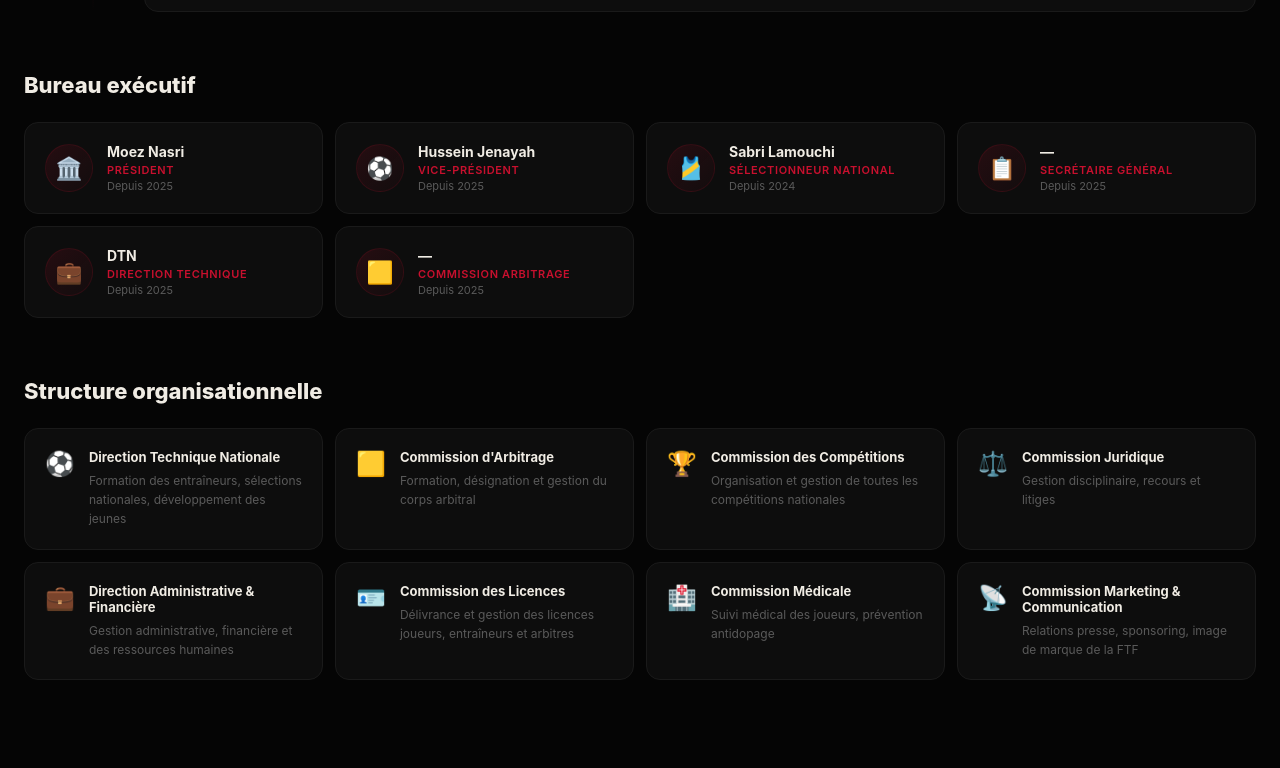
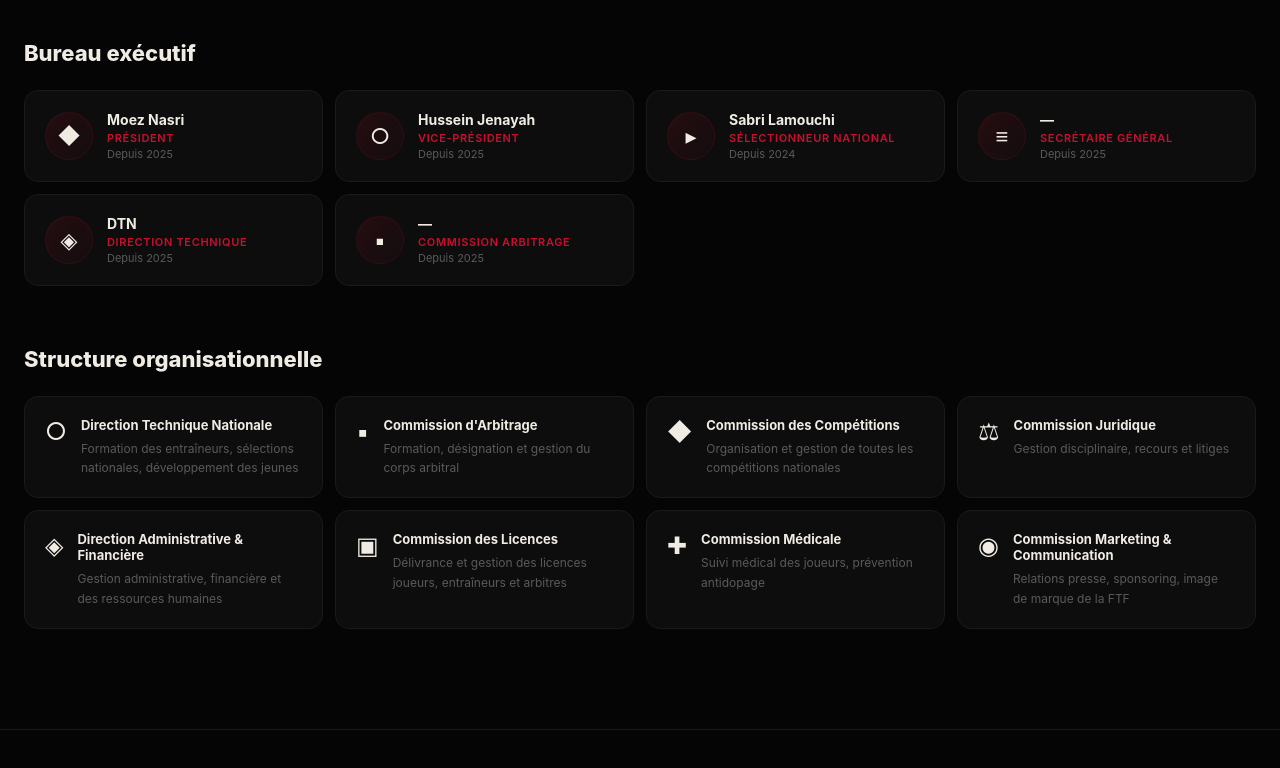
Before and after one commit to Mohammedjebali/ftf-demo, a Next.js app: page /a-propos in a window 1280 px wide. Shown: the part 1822-2590 px from the top of the page. Built offline with nearby package versions, Linux system fonts and the light colour scheme.

Commit message:
feat: custom FTF favicon, remove all childish emojis replaced with clean symbols/text

```diff
--- a/app/a-propos/page.tsx
+++ b/app/a-propos/page.tsx
@@ -22,23 +22,23 @@
 ];
 
 const BOARD = [
-  { role: "Président", name: "Moez Nasri", since: "2025", emoji: "🏛️" },
-  { role: "Vice-Président", name: "Hussein Jenayah", since: "2025", emoji: "⚽" },
-  { role: "Sélectionneur National", name: "Sabri Lamouchi", since: "2024", emoji: "🎽" },
-  { role: "Secrétaire Général", name: "—", since: "2025", emoji: "📋" },
-  { role: "Direction Technique", name: "DTN", since: "2025", emoji: "💼" },
-  { role: "Commission Arbitrage", name: "—", since: "2025", emoji: "🟨" },
+  { role: "Président", name: "Moez Nasri", since: "2025", emoji: "◆" },
+  { role: "Vice-Président", name: "Hussein Jenayah", since: "2025", emoji: "○" },
+  { role: "Sélectionneur National", name: "Sabri Lamouchi", since: "2024", emoji: "▸" },
+  { role: "Secrétaire Général", name: "—", since: "2025", emoji: "≡" },
+  { role: "Direction Technique", name: "DTN", since: "2025", emoji: "◈" },
+  { role: "Commission Arbitrage", name: "—", since: "2025", emoji: "▪" },
 ];
 
 const DEPTS = [
-  { name: "Direction Technique Nationale", icon: "⚽", desc: "Formation des entraîneurs, sélections nationales, développement des jeunes" },
-  { name: "Commission d'Arbitrage", icon: "🟨", desc: "Formation, désignation et gestion du corps arbitral" },
-  { name: "Commission des Compétitions", icon: "🏆", desc: "Organisation et gestion de toutes les compétitions nationales" },
-  { name: "Commission Juridique", icon: "⚖️", desc: "Gestion disciplinaire, recours et litiges" },
-  { name: "Direction Administrative & Financière", icon: "💼", desc: "Gestion administrative, financière et des ressources humaines" },
-  { name: "Commission des Licences", icon: "🪪", desc: "Délivrance et gestion des licences joueurs, entraîneurs et arbitres" },
-  { name: "Commission Médicale", icon: "🏥", desc: "Suivi médical des joueurs, prévention antidopage" },
-  { name: "Commission Marketing & Communication", icon: "📡", desc: "Relations presse, sponsoring, image de marque de la FTF" },
+  { name: "Direction Technique Nationale", icon: "○", desc: "Formation des entraîneurs, sélections nationales, développement des jeunes" },
+  { name: "Commission d'Arbitrage", icon: "▪", desc: "Formation, désignation et gestion du corps arbitral" },
+  { name: "Commission des Compétitions", icon: "◆", desc: "Organisation et gestion de toutes les compétitions nationales" },
+  { name: "Commission Juridique", icon: "⚖", desc: "Gestion disciplinaire, recours et litiges" },
+  { name: "Direction Administrative & Financière", icon: "◈", desc: "Gestion administrative, financière et des ressources humaines" },
+  { name: "Commission des Licences", icon: "▣", desc: "Délivrance et gestion des licences joueurs, entraîneurs et arbitres" },
+  { name: "Commission Médicale", icon: "✚", desc: "Suivi médical des joueurs, prévention antidopage" },
+  { name: "Commission Marketing & Communication", icon: "◉", desc: "Relations presse, sponsoring, image de marque de la FTF" },
 ];
 
 export default function AProposPage() {
@@ -85,14 +85,14 @@
         {/* Mission / Vision */}
         <div style={{ display: "grid", gridTemplateColumns: "1fr 1fr", gap: "24px", marginBottom: "60px" }} className="mobile-col">
           <div className="card" style={{ padding: "32px" }}>
-            <div style={{ fontSize: "32px", marginBottom: "16px" }}>🎯</div>
+            <div style={{ width: "40px", height: "3px", background: "#c8102e", borderRadius: "2px", marginBottom: "20px" }} />
             <h2 style={{ color: TEXT, fontWeight: 800, fontSize: "18px", marginBottom: "12px" }}>Notre Mission</h2>
             <p style={{ color: MUTED, fontSize: "14px", lineHeight: 1.8 }}>
               Développer, promouvoir et gérer le football tunisien à tous les niveaux — amateur, professionnel, féminin et jeunes — dans le respect des règles de la FIFA et de la CAF. Nous nous engageons à renforcer les infrastructures sportives, former les acteurs du football et représenter dignement la Tunisie sur la scène internationale.
             </p>
           </div>
           <div className="card" style={{ padding: "32px" }}>
-            <div style={{ fontSize: "32px", marginBottom: "16px" }}>🌟</div>
+            <div style={{ width: "40px", height: "3px", background: "#e8c547", borderRadius: "2px", marginBottom: "20px" }} />
             <h2 style={{ color: TEXT, fontWeight: 800, fontSize: "18px", marginBottom: "12px" }}>Notre Vision</h2>
             <p style={{ color: MUTED, fontSize: "14px", lineHeight: 1.8 }}>
               Faire du football tunisien un modèle en Afrique du Nord et sur le continent africain, en investissant dans la formation des jeunes talents, la modernisation des compétitions et le développement du football féminin. Qualifier la Tunisie régulièrement pour les plus grandes compétitions mondiales.
--- a/app/contact/page.tsx
+++ b/app/contact/page.tsx
@@ -53,7 +53,7 @@
 
             <div style={{ display: "flex", flexDirection: "column", gap: "16px", marginBottom: "40px" }}>
               {[
-                { icon: "📍", label: "Adresse", value: "Avenue Mohamed Ali Akid\nCité Olympique, Tunis 1003" },
+                { icon: "▸", label: "Adresse", value: "Avenue Mohamed Ali Akid\nCité Olympique, Tunis 1003" },
                 { icon: "📞", label: "Téléphone", value: "+216 71 802 321\n+216 71 802 322" },
                 { icon: "📠", label: "Fax", value: "+216 71 802 323" },
                 { icon: "✉️", label: "Email général", value: "contact@ftf.org.tn" },
@@ -169,7 +169,7 @@
                 </div>
                 <div style={{ position: "relative", textAlign: "center", zIndex: 1 }}>
                   <div style={{ width: "48px", height: "48px", borderRadius: "50%", background: RED, display: "flex", alignItems: "center", justifyContent: "center", margin: "0 auto 12px", boxShadow: `0 0 0 8px rgba(200,16,46,0.2)` }}>
-                    <span style={{ color: "#fff", fontSize: "20px" }}>📍</span>
+                    <span style={{ color: "#fff", fontSize: "20px" }}>▸</span>
                   </div>
                   <div style={{ color: TEXT, fontWeight: 700, fontSize: "14px" }}>FTF — Siège Social</div>
                   <div style={{ color: MUTED, fontSize: "12px" }}>Avenue Mohamed Ali Akid, Cité Olympique</div>
--- a/app/layout.tsx
+++ b/app/layout.tsx
@@ -4,6 +4,10 @@
 export const metadata: Metadata = {
   title: "FTF — Fédération Tunisienne de Football",
   description: "Site officiel de la Fédération Tunisienne de Football",
+  icons: {
+    icon: "/favicon.svg",
+    shortcut: "/favicon.svg",
+  },
 };
 
 export default function RootLayout({ children }: { children: React.ReactNode }) {
--- a/app/ligue1/page.tsx
+++ b/app/ligue1/page.tsx
@@ -64,7 +64,7 @@
       <div style={{ background: "linear-gradient(135deg, #1a0005, #050505)", borderBottom: `1px solid ${BORDER}`, padding: "40px 24px 32px" }}>
         <div style={{ maxWidth: "1100px", margin: "0 auto" }}>
           <div style={{ display: "flex", alignItems: "center", gap: "14px", marginBottom: "8px" }}>
-            <div style={{ width: "40px", height: "40px", borderRadius: "50%", background: `${RED}22`, border: `1px solid ${RED}44`, display: "flex", alignItems: "center", justifyContent: "center", fontSize: "20px" }}>🏆</div>
+            <div style={{ width: "40px", height: "40px", borderRadius: "50%", background: `${RED}22`, border: `1px solid ${RED}44`, display: "flex", alignItems: "center", justifyContent: "center", fontWeight: 900, fontSize: "14px", color: RED }}>L1</div>
             <div>
               <h1 style={{ fontSize: "clamp(1.4rem,3vw,2rem)", fontWeight: 900, color: TEXT, letterSpacing: "-0.02em" }}>Ligue 1 Professionnelle</h1>
               <p style={{ color: MUTED, fontSize: "13px" }}>Saison 2024/2025 · Tunisie · <span style={{ color: "#4ade80" }}>● Données en direct (ftf.org.tn)</span></p>
@@ -116,7 +116,7 @@
                       onMouseOver={e => (e.currentTarget.style.background = "#111")}
                       onMouseOut={e => (e.currentTarget.style.background = "transparent")}>
                       <td style={{ padding: "12px 10px", color: s.rank <= 3 ? ACCENT : s.rank >= 15 ? RED : MUTED, fontWeight: 700, width: "32px" }}>
-                        {s.rank <= 1 ? "🥇" : s.rank === 2 ? "🥈" : s.rank === 3 ? "🥉" : s.rank}
+                        {s.rank}
                       </td>
                       <td style={{ padding: "12px 10px" }}>
                         <div style={{ display: "flex", alignItems: "center", gap: "10px" }}>
```
Also changed, not shown: app/clubs/[slug]/page.tsx (+5 -5 lines), app/competitions/page.tsx (+9 -9 lines), public/favicon.svg (added).
